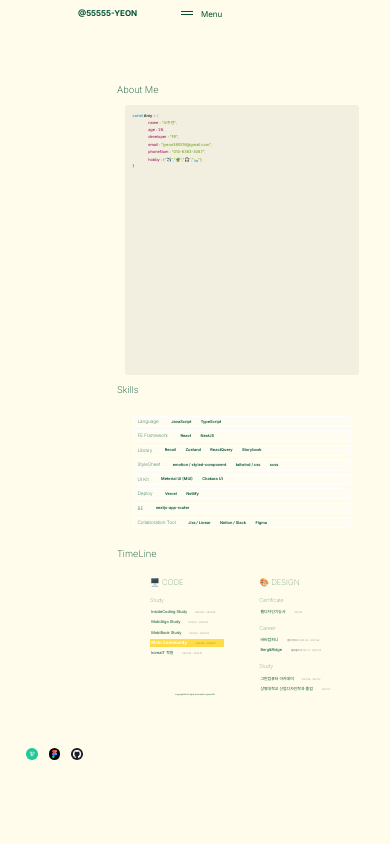
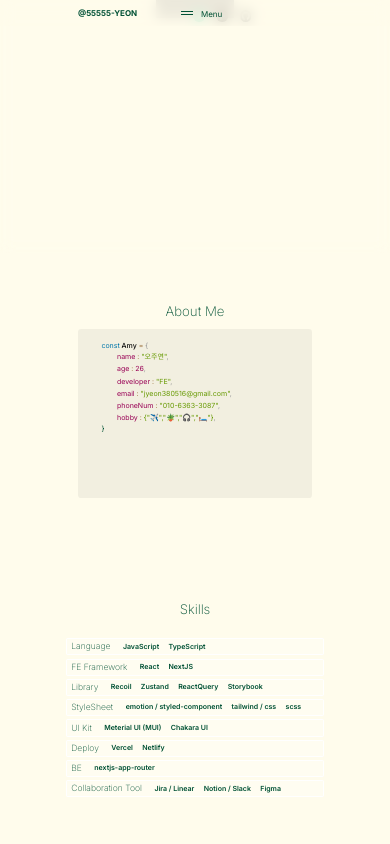
Before and after one commit to 55555-Jyeon/portfolio, a Next.js app: page /Amy/AboutMe in a window 390 px wide. Shown: the top 844 px of the page. Built offline with nearby package versions, Linux system fonts and the light colour scheme; grey boxes are pictures that could not be loaded.

Commit message:
mediaQuery mobile size

```diff
--- a/src/app/Amy/AboutMe/_component/aboutMe.module.css
+++ b/src/app/Amy/AboutMe/_component/aboutMe.module.css
@@ -40,6 +40,23 @@
 
 /* smaller mobile */
 @media screen and (max-width: 480px) {
+  .block {
+    width: 80%;
+    height: fit-content;
+    margin: 20%;
+    display: flex;
+    flex-direction: column;
+    justify-content: center;
+    align-items: center;
+  }
+  .block h1 {
+    font-size: 3.4vw;
+  }
+  .codebox {
+    height: 20vh;
+    font-size: 1.8vw;
+    padding: 3vw 0 0 6vw;
+  }
 }
 /* larger smartphones & tablets */
 @media screen and (min-width: 481px) and (max-width: 768px) {
--- a/src/app/Amy/AboutMe/_component/sideBar.module.css
+++ b/src/app/Amy/AboutMe/_component/sideBar.module.css
@@ -26,11 +26,31 @@
 
 /* smaller mobile */
 @media screen and (max-width: 480px) {
+  .wrapper {
+    position: fixed;
+    width: 100%;
+    height: 30vh;
+    top: 0%;
+    backdrop-filter: blur(6.5px);
+    -webkit-backdrop-filter: blur(6.5px);
+    display: flex;
+    flex-direction: column;
+    justify-content: center;
+    align-items: center;
+    z-index: 10;
+  }
   .imageContainer {
     top: -16%;
+    left: 50%;
+    transform: translateX(-50%);
   }
   .iconbox {
-    bottom: 10%;
+    bottom: -6%;
+    left: 50%;
+    transform: translateX(-50%);
+  }
+  .iconContainer {
+    margin: 0 1.5vw;
   }
 }
 /* larger smartphones & tablets */
--- a/src/app/Amy/AboutMe/_component/skills.module.css
+++ b/src/app/Amy/AboutMe/_component/skills.module.css
@@ -36,6 +36,27 @@
 
 /* smaller mobile */
 @media screen and (max-width: 480px) {
+  .block {
+    width: 80%;
+    height: fit-content;
+    margin: 10%;
+    display: flex;
+    flex-direction: column;
+    justify-content: center;
+    align-items: center;
+  }
+  .block h1 {
+    font-size: 3.4vw;
+  }
+  .innerbox {
+    width: 70vw;
+  }
+  .innerbox div {
+    font-size: 1.8vw;
+  }
+  .innerbox div h2 {
+    font-size: 2.2vw;
+  }
 }
 /* larger smartphones & tablets */
 @media screen and (min-width: 481px) and (max-width: 768px) {
--- a/src/app/Amy/AboutMe/_component/timeline.module.css
+++ b/src/app/Amy/AboutMe/_component/timeline.module.css
@@ -49,6 +49,30 @@
 
 /* smaller mobile */
 @media screen and (max-width: 480px) {
+  .block {
+    width: 90%;
+    height: fit-content;
+    margin: 10%;
+    display: flex;
+    flex-direction: column;
+    justify-content: center;
+    align-items: center;
+  }
+  .block h1 {
+    font-size: 3.4vw;
+  }
+  .innerbox {
+    width: 80vw;
+  }
+  .doubleInner h2 {
+    font-size: 3vw;
+  }
+  .doubleInner div h3 {
+    font-size: 2.3vw;
+  }
+  .doubleInner div p {
+    font-size: 1.8vw;
+  }
 }
 /* larger smartphones & tablets */
 @media screen and (min-width: 481px) and (max-width: 768px) {
--- a/src/app/Amy/AboutMe/detail.module.css
+++ b/src/app/Amy/AboutMe/detail.module.css
@@ -2,7 +2,7 @@
   width: 100vw;
   height: fit-content;
   position: relative;
-  padding-top: 6vw;
+  padding: 6vw 0 50vw;
 }
 .content {
   position: relative;
@@ -17,6 +17,14 @@
 
 /* smaller mobile */
 @media screen and (max-width: 480px) {
+  .content {
+    position: relative;
+    top: 40vw;
+    left: 50%;
+    transform: translateX(-50%);
+    width: 100%;
+    padding: 0 10%;
+  }
 }
 /* larger smartphones & tablets */
 @media screen and (min-width: 481px) and (max-width: 768px) {
```
